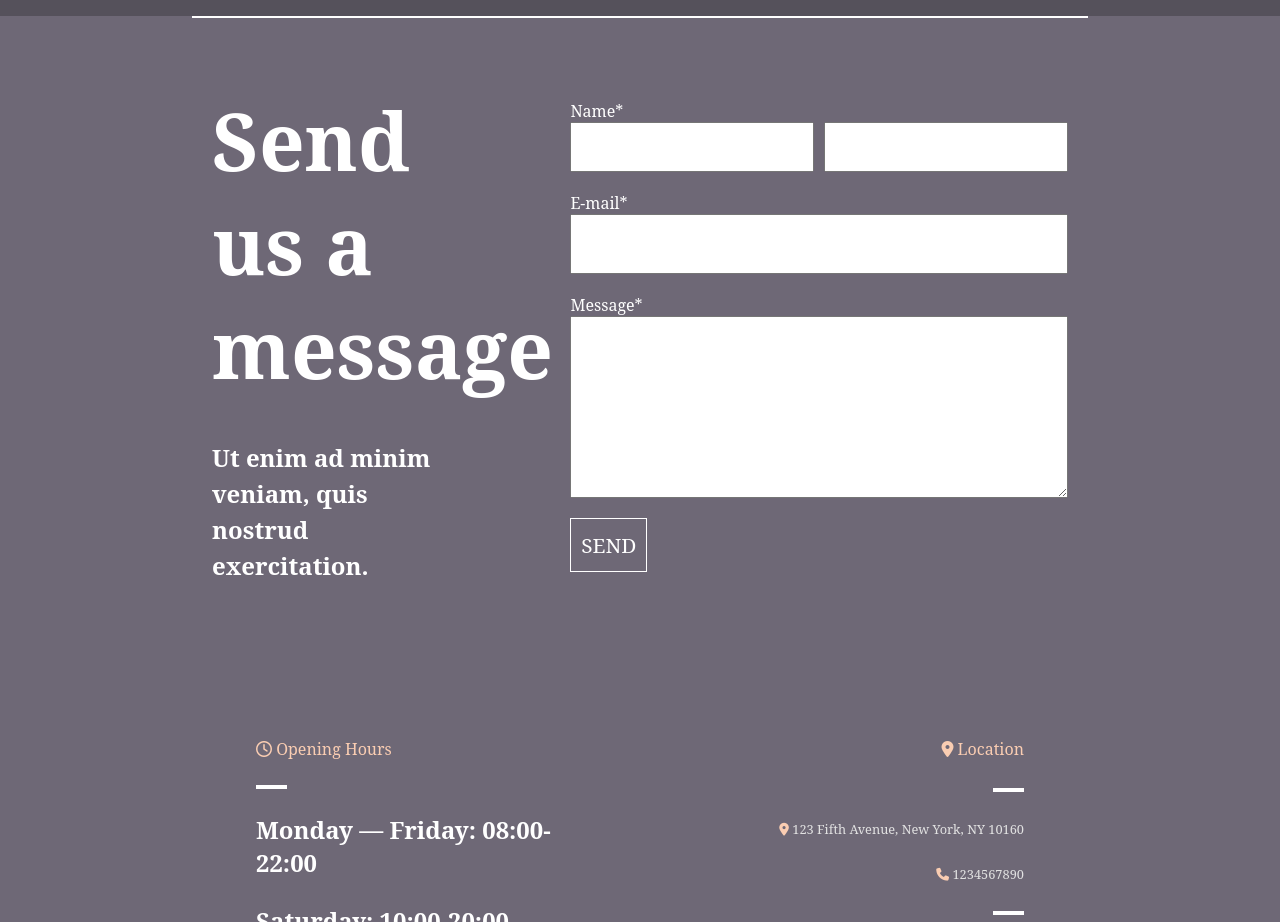
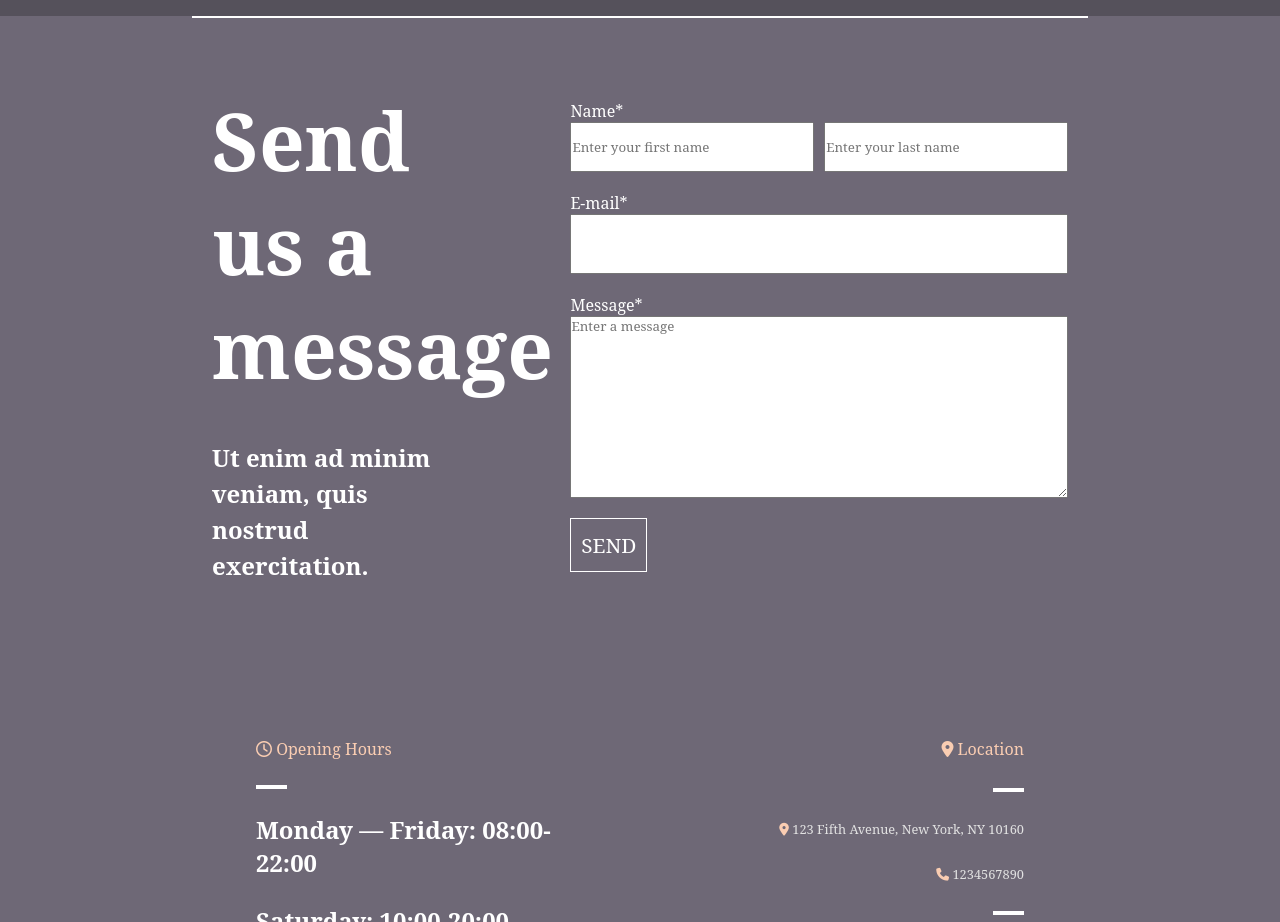
Before and after one commit to Deadshot-45/food-cafe, a plain HTML site: page contact.html in a window 1280 px wide. Shown: the part 1120-2042 px from the top of the page. Drawn offline with Linux system fonts and the light colour scheme.

Commit message:
some attribute added

```diff
--- a/contact.html
+++ b/contact.html
@@ -67,7 +67,7 @@
                     in reprehenderit in voluptate velit esse cillum dolore eu fugiat.</h3>
 
                 <a href="https://www.google.com/maps/embed?pb=!1m18!1m12!1m3!1d3680.356742067297!2d75.88986725!3d22.7149781!2m3!1f0!2f0!3f0!3m2!1i1024!2i768!4f13.1!3m3!1m2!1s0x3962fd30219ef1c7%3A0xfd4205f10573ae62!2sGeeta%20Bhavan%2C%20Indore%2C%20Madhya%20Pradesh%20452001!5e0!3m2!1sen!2sin!4v1730554019768!5m2!1sen!2sin"
-                    class="right-container-01-location" target="_blank">
+                    class="right-container-01-location" target="_blank" rel="noopener">
                     <i class="fa-solid fa-location-dot"></i>
                     <p>Geeta Bhawan, Indore (M.P), 452001</p>
                 </a>
@@ -109,8 +109,8 @@
                         <div class="form-content-right-name">
                             <label for="name">Name<span>*</span></label>
                             <div class="form-content-right-name-input">
-                                <input type="text" name="name" id="first-name">
-                                <input type="text" name="name" id="last-name">
+                                <input type="text" name="name" id="first-name" placeholder="Enter your first name">
+                                <input type="text" name="name" id="last-name" placeholder="Enter your last name">
                             </div>
 
                         </div>
@@ -122,7 +122,7 @@
 
                         <div class="form-content-right-message">
                             <label for="message">Message<span>*</span></label>
-                            <textarea name="message" id="" cols="30" rows="10" id="message"></textarea>
+                            <textarea name="message" id="" placeholder="Enter a message" cols="30" rows="10" id="message"></textarea>
                         </div>
 
                         <button type="submit" class="send-button">SEND</button>
```
